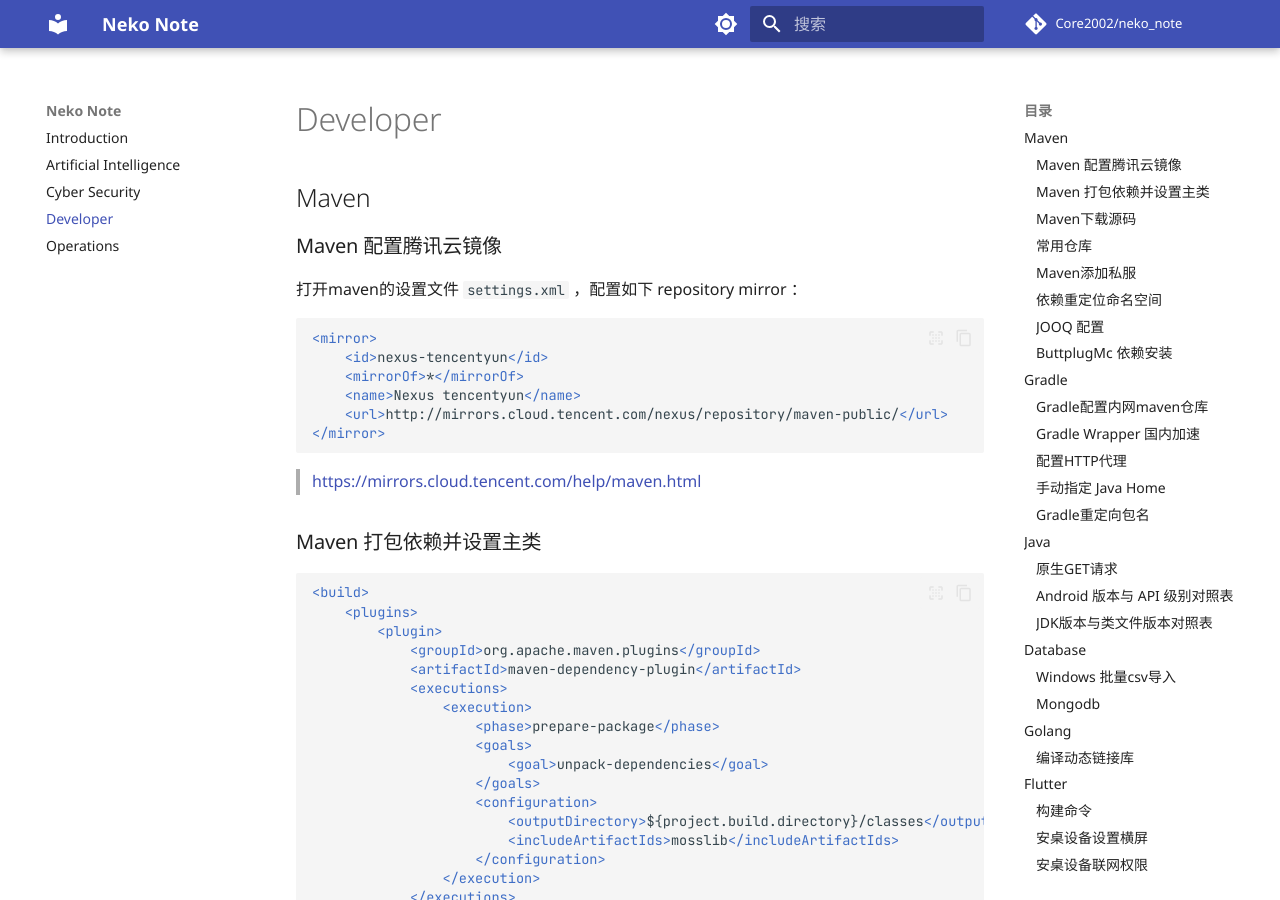
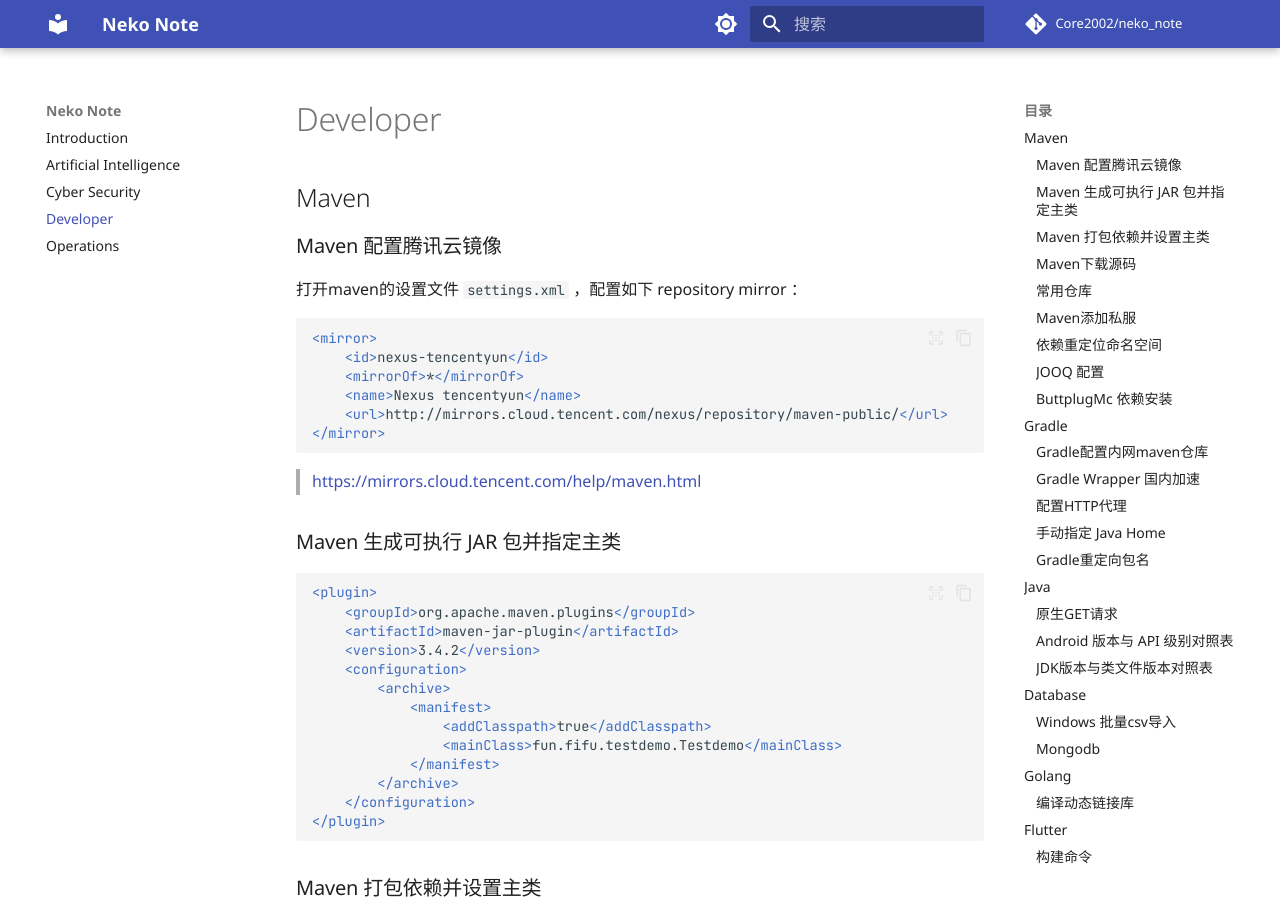
Before and after one commit to Core2002/neko_note, an MkDocs documentation site: the page built from docs/developer.md, in a window 1280 px wide and 900 px high. Built offline with MkDocs 1.6.1 and Material for MkDocs 9.7.7, drawn with Linux system fonts in a browser that asks for light colours; comment, search, counter and statistics services are not loaded.

Commit message:
✨ Feat: Add Maven executable JAR configuration with main class

````diff
--- a/docs/developer.md
+++ b/docs/developer.md
@@ -16,6 +16,24 @@
 ```
 
 > <https://mirrors.cloud.tencent.com/help/maven.html>
+
+### Maven 生成可执行 JAR 包并指定主类
+
+```xml
+<plugin>
+    <groupId>org.apache.maven.plugins</groupId>
+    <artifactId>maven-jar-plugin</artifactId>
+    <version>3.4.2</version>
+    <configuration>
+        <archive>
+            <manifest>
+                <addClasspath>true</addClasspath>
+                <mainClass>fun.fifu.testdemo.Testdemo</mainClass>
+            </manifest>
+        </archive>
+    </configuration>
+</plugin>
+```
 
 ### Maven 打包依赖并设置主类
 
````
